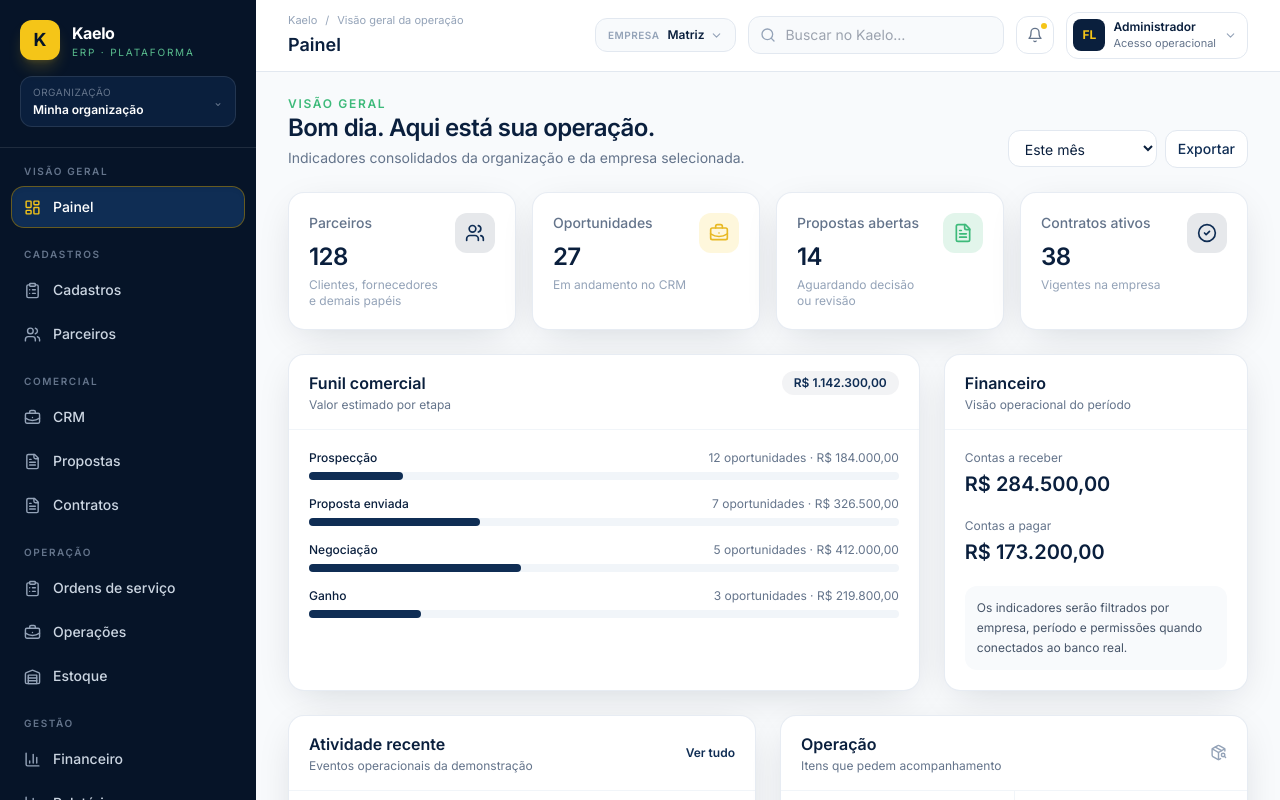
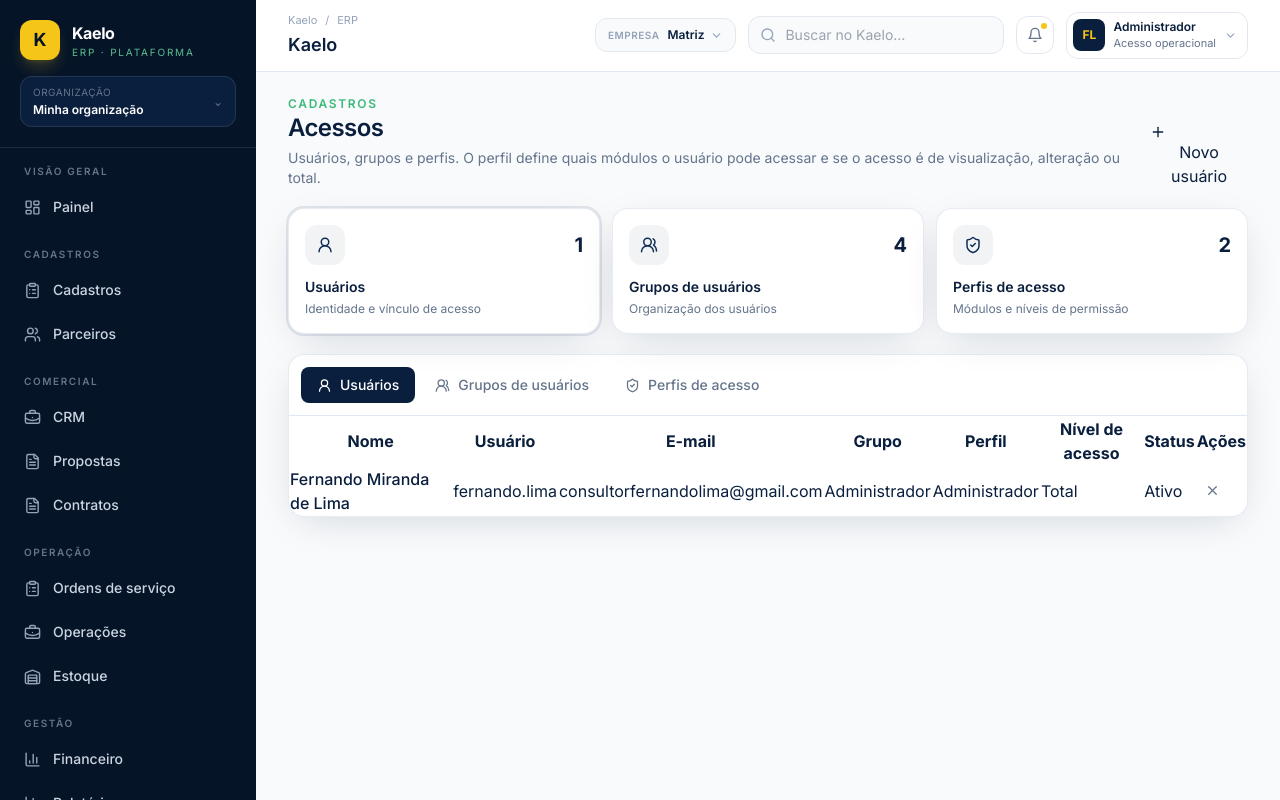
Before and after one commit to consultorfernandolima-cmyk/kaelo, a React (Vite) app: page /configuracoes/acessos in a window 1280 px wide. Before the commit this address led to /. Shown: the top 800 px of the page. Built offline with nearby package versions, Linux system fonts and the light colour scheme.

Commit message:
refactor: integrar configuracoes de acesso na navegacao

```diff
--- a/src/App.jsx
+++ b/src/App.jsx
@@ -10,6 +10,7 @@ import CadastrosPage from './modules/cadastros/CadastrosPage.jsx'
 import GruposFamiliasPage from './modules/cadastros/GruposFamiliasPage.jsx'
 import ProdutosPage from './modules/cadastros/ProdutosPage.jsx'
 import AcessosPage from './modules/cadastros/AcessosPage.jsx'
+import ConfiguracoesPage from './modules/configuracoes/ConfiguracoesPage.jsx'
 import ModulePage from './modules/shared/ModulePage.jsx'
 
 const modulePages = {
@@ -19,7 +20,7 @@ const modulePages = {
   '/estoque': ['Estoque', 'Produtos, depósitos, movimentos e saldos operacionais.', 'Estoque'],
   '/operacoes': ['Operações', 'Ordens, serviços, agenda e execução operacional.', 'Operações'],
   '/relatorios': ['Relatórios', 'Indicadores e relatórios por empresa, período e permissão.', 'Gestão'],
-  '/configuracoes': ['Configurações', 'Organização, empresas, usuários, parâmetros e integrações.', 'Administração'],
+  '/configuracoes': ['Configurações', 'Organização, empresas, parâmetros e integrações e controle de acesso.', 'Administração'],
 }
 
 export default function App() {
@@ -31,7 +32,8 @@ export default function App() {
         <Route path="/clientes" element={<ClientesPage />} />
         <Route path="/cadastros/grupos-familias" element={<GruposFamiliasPage />} />
         <Route path="/cadastros/produtos" element={<ProdutosPage />} />
-        <Route path="/cadastros/acessos" element={<AcessosPage />} />
+        <Route path="/configuracoes/acessos" element={<AcessosPage />} />
+        <Route path="/cadastros/acessos" element={<Navigate to="/configuracoes/acessos" replace />} />
         <Route path="/usinas" element={<UsinasPage />} />
         <Route path="/usinas/cadastro" element={<UsinaCadastroPage />} />
         <Route path="/propostas" element={<PropostasPage />} />
```
